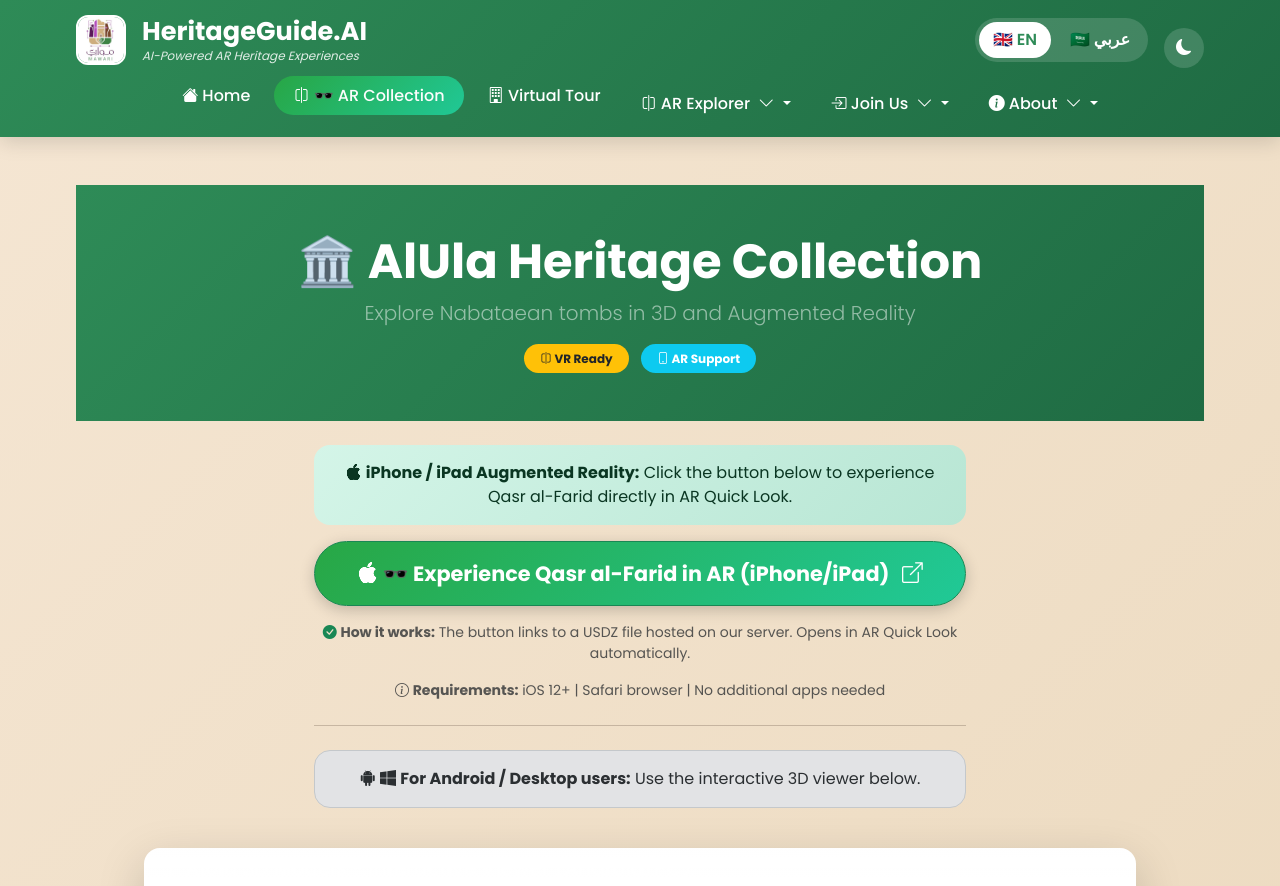
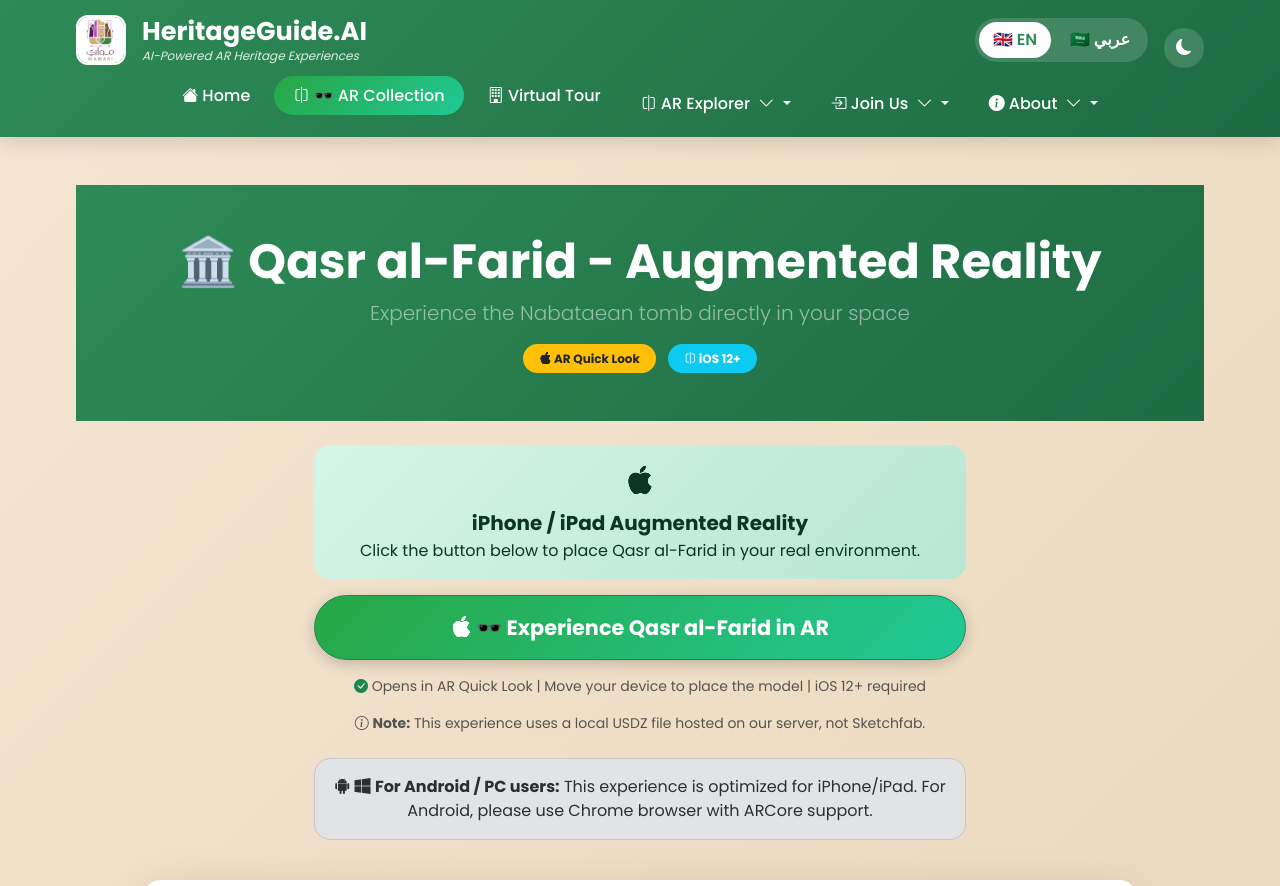
Before and after one commit to birowaad/mawari, a Flask app: page /ar-collection in a window 1280 px wide. Shown: the top 886 px of the page. Run offline with Flask 3, Linux system fonts and the light colour scheme; some libraries are stand-ins or nearby versions.

Commit message:
Update ar_collection.html

```diff
--- a/Mawarii/app/templates/ar_collection.html
+++ b/Mawarii/app/templates/ar_collection.html
@@ -5,175 +5,116 @@
     <!-- Hero Section -->
     <div class="text-center py-5" style="background: linear-gradient(135deg, #2E8B57, #1F6B43);">
         <h1 class="display-5 fw-bold text-white">
-            🏛️ {% if current_lang == 'en' %}AlUla Heritage Collection{% else %}مجموعة العلا التراثية{% endif %}
+            🏛️ {% if current_lang == 'en' %}Qasr al-Farid - Augmented Reality{% else %}قصر الفريد - الواقع المعزز{% endif %}
         </h1>
         <p class="text-white-50 lead">
-            {% if current_lang == 'en' %}Explore Nabataean tombs in 3D and Augmented Reality{% else %}استكشف المقابر النبطية بتقنية ثلاثية الأبعاد والواقع المعزز{% endif %}
+            {% if current_lang == 'en' %}Experience the Nabataean tomb directly in your space{% else %}جرب المقبرة النبطية مباشرة في مكانك{% endif %}
         </p>
         <div class="mt-3">
             <span class="badge bg-warning text-dark rounded-pill px-3 py-2 me-2">
-                <i class="bi bi-vr"></i> VR Ready
+                <i class="bi bi-apple"></i> AR Quick Look
             </span>
             <span class="badge bg-info rounded-pill px-3 py-2">
-                <i class="bi bi-phone"></i> AR Support
+                <i class="bi bi-vr"></i> iOS 12+
             </span>
         </div>
     </div>
 
     <!-- =========================================================== -->
-    <!-- iOS AR BUTTON - USING LOCAL USDZ FILE (NO SKETCHFAB) -->
+    <!-- iOS AR BUTTON - LOCAL USDZ FILE ONLY (NO SKETCHFAB) -->
     <!-- =========================================================== -->
     <div class="container my-4">
         <div class="row justify-content-center">
             <div class="col-md-8">
 
-                <!-- AR Info Alert -->
+                <!-- Info Alert -->
                 <div class="alert alert-success text-center rounded-4 mb-3" style="background: linear-gradient(135deg, #d4f5e8, #b8e6d4); border: none;">
-                    <i class="bi bi-apple"></i>
-                    {% if current_lang == 'en' %}
-                    <strong>iPhone / iPad Augmented Reality:</strong> Click the button below to experience Qasr al-Farid directly in AR Quick Look.
-                    {% else %}
-                    <strong>الواقع المعزز لأجهزة iPhone / iPad:</strong> اضغط الزر أدناه لتجربة قصر الفريد مباشرة في AR Quick Look.
-                    {% endif %}
+                    <i class="bi bi-apple fs-3"></i>
+                    <h5 class="mt-2 mb-1"><strong>iPhone / iPad Augmented Reality</strong></h5>
+                    <p class="mb-0">Click the button below to place Qasr al-Farid in your real environment.</p>
                 </div>
 
-                <!-- Main AR Button - Local USDZ File -->
+                <!-- Main AR Button - Local USDZ File Only -->
                 <div class="d-grid gap-2">
                     <a href="{{ url_for('static', filename='models/qasr_al_farid.usdz') }}"
                        rel="ar"
                        class="btn btn-success btn-lg rounded-pill py-3"
                        style="background: linear-gradient(135deg, #28a745, #20c997); font-size: 1.3rem; font-weight: bold; box-shadow: 0 4px 15px rgba(0,0,0,0.2);">
                         <i class="bi bi-apple"></i> 🕶️
-                        {% if current_lang == 'en' %}Experience Qasr al-Farid in AR (iPhone/iPad){% else %}جرب قصر الفريد بالواقع المعزز (iPhone/iPad){% endif %}
-                        <i class="bi bi-box-arrow-up-right ms-2"></i>
+                        {% if current_lang == 'en' %}Experience Qasr al-Farid in AR{% else %}جرب قصر الفريد بالواقع المعزز{% endif %}
                     </a>
                 </div>
 
-                <!-- Instructions for iOS -->
+                <!-- Instructions -->
                 <div class="text-center mt-3">
                     <p class="small text-muted">
                         <i class="bi bi-check-circle-fill text-success"></i>
                         {% if current_lang == 'en' %}
-                        <strong>How it works:</strong> The button links to a USDZ file hosted on our server. Opens in AR Quick Look automatically.
+                        Opens in AR Quick Look | Move your device to place the model | iOS 12+ required
                         {% else %}
-                        <strong>كيف يعمل:</strong> الزر يرتبط بملف USDZ مستضاف على خادمنا. يفتح تلقائياً في AR Quick Look.
+                        يفتح في AR Quick Look | حرك جهازك لوضع المجسم | يتطلب iOS 12+
                         {% endif %}
                     </p>
                     <p class="small text-muted">
                         <i class="bi bi-info-circle"></i>
                         {% if current_lang == 'en' %}
-                        <strong>Requirements:</strong> iOS 12+ | Safari browser | No additional apps needed
+                        <strong>Note:</strong> This experience uses a local USDZ file hosted on our server, not Sketchfab.
                         {% else %}
-                        <strong>المتطلبات:</strong> iOS 12+ | متصفح Safari | لا يحتاج تطبيقات إضافية
+                        <strong>ملاحظة:</strong> هذه التجربة تستخدم ملف USDZ محلي مستضاف على خادمنا، وليس من Sketchfab.
                         {% endif %}
                     </p>
                 </div>
 
-                <!-- Alternative Viewer for Android/Desktop -->
-                <hr class="my-4">
-                <div class="alert alert-secondary text-center rounded-4 mb-3">
+                <!-- Warning for Android/PC users -->
+                <div class="alert alert-secondary text-center rounded-4 mt-4">
                     <i class="bi bi-android2"></i> <i class="bi bi-windows"></i>
                     {% if current_lang == 'en' %}
-                    <strong>For Android / Desktop users:</strong> Use the interactive 3D viewer below.
+                    <strong>For Android / PC users:</strong> This experience is optimized for iPhone/iPad. For Android, please use Chrome browser with ARCore support.
                     {% else %}
-                    <strong>لمستخدمي Android / الكمبيوتر:</strong> استخدم العارض التفاعلي ثلاثي الأبعاد أدناه.
+                    <strong>لمستخدمي Android / الكمبيوتر:</strong> هذه التجربة محسّنة لـ iPhone/iPad. لمستخدمي Android، يرجى استخدام متصفح Chrome مع دعم ARCore.
                     {% endif %}
                 </div>
 
                 <!-- Huawei/Honor Warning Container -->
-                <div id="huawei-ar-warning" class="mt-2"></div>
+                <div id="huawei-warning" class="mt-2"></div>
             </div>
         </div>
     </div>
 
     <!-- =========================================================== -->
-    <!-- 3D Model Viewer - Alternative for Android/Desktop (Sketchfab) -->
+    <!-- PREVIEW OF THE 3D MODEL (Static Image - Not Interactive) -->
     <!-- =========================================================== -->
     <div class="container my-4">
         <div class="card shadow-lg border-0 rounded-4 overflow-hidden">
             <div class="card-header bg-gradient" style="background: linear-gradient(135deg, #DAA520, #B8860B);">
                 <h5 class="mb-0 text-white">
-                    <i class="bi bi-vr"></i>
-                    {% if current_lang == 'en' %}AlUla 3D Models - Interactive Viewer (Android/PC){% else %}عارض النماذج ثلاثية الأبعاد للعلا (Android/PC){% endif %}
+                    <i class="bi bi-building"></i>
+                    {% if current_lang == 'en' %}About Qasr al-Farid{% else %}عن قصر الفريد{% endif %}
                 </h5>
             </div>
-            <div class="card-body p-0">
-                <div id="modelViewerContainer" style="position: relative; width: 100%; height: 60vh; min-height: 450px; background: #0a0a0a;">
-
-                    <!-- Sketchfab Playlist Embed (fallback for non-iOS) -->
-                    <iframe
-                        id="sketchfabIframe"
-                        src="https://sketchfab.com/playlists/embed?collection=80ef67b9a7314be0baf0335152d5a25a&autostart=1&ui_controls=1&ui_infos=1&ui_stop=1&ui_watermark=0&ui_related=0&ui_inspector=0&ui_settings=0&ui_annotations=1&ui_vr=1"
-                        title="AlUla Heritage Collection - 3D Models"
-                        frameborder="0"
-                        allowfullscreen
-                        mozallowfullscreen="true"
-                        webkitallowfullscreen="true"
-                        allow="autoplay; fullscreen; xr-spatial-tracking; vr"
-                        style="width: 100%; height: 100%; border: none; background: #0a0a0a;">
-                    </iframe>
-
-                    <!-- Info Badge -->
-                    <div class="position-absolute bottom-0 start-0 m-3">
-                        <span class="badge bg-dark bg-opacity-75 text-warning rounded-pill px-3 py-2" style="backdrop-filter: blur(8px);">
-                            <i class="bi bi-vr"></i> 🕶️ {% if current_lang == 'en' %}VR Ready - Click headset icon{% else %}يدعم الواقع الافتراضي - اضغط أيقونة السماعة{% endif %}
-                        </span>
+            <div class="card-body text-center">
+                <div class="row align-items-center">
+                    <div class="col-md-6">
+                        <img src="{{ url_for('static', filename='images/qasr_preview.jpg') }}"
+                             alt="Qasr al-Farid"
+                             class="img-fluid rounded-3"
+                             style="max-height: 250px; width: auto;"
+                             onerror="this.src='https://via.placeholder.com/300x200?text=Qasr+al-Farid'">
                     </div>
-                </div>
-            </div>
-        </div>
-
-        <!-- Viewer Instructions -->
-        <div class="text-center mt-3">
+                    <div class="col-md-6 text-start">
+                        <h4 class="text-warning">🏛️ Qasr al-Farid</h4>
                         <p class="small text-muted">
-                <i class="bi bi-hand-index-thumb"></i>
                             {% if current_lang == 'en' %}
-                Drag to rotate | Pinch to zoom | Click VR button (headset icon) for immersive VR experience
+                            Also known as "The Lonely Castle," this magnificent tomb is carved entirely from a single sandstone monolith.
+                            It dates back to the 1st century CE and is located at Hegra (Mada'in Salih), Saudi Arabia's first UNESCO World Heritage Site.
                             {% else %}
-                اسحب لتدوير | اقرص للتكبير | اضغط زر VR (أيقونة السماعة) لتجربة VR غامرة
+                            يُعرف أيضاً باسم "القصر الوحيد"، هذا المقبرة الرائعة منحوتة بالكامل من كتلة واحدة من الحجر الرملي.
+                            يعود تاريخها إلى القرن الأول الميلادي وتقع في الحجر (مدائن صالح)، أول موقع تراث عالمي لليونسكو في المملكة العربية السعودية.
                             {% endif %}
                         </p>
-        </div>
-    </div>
-
-    <!-- =========================================================== -->
-    <!-- HERITAGE SITES INFO CARDS -->
-    <!-- =========================================================== -->
-    <div class="container my-5">
-        <div class="row g-4">
-            <div class="col-md-4">
-                <div class="card h-100 border-0 shadow-sm rounded-4">
-                    <div class="card-body text-center">
-                        <div class="bg-warning bg-opacity-10 rounded-circle d-inline-flex p-3 mb-3">
-                            <i class="bi bi-building fs-1 text-warning"></i>
-                        </div>
-                        <h5 class="fw-bold">🏛️ Qasr al-Farid</h5>
-                        <p class="small text-muted">The Lonely Castle | 1st Century CE | Hegra</p>
                         <span class="badge bg-secondary">Nabataean Tomb</span>
-                    </div>
-                </div>
-            </div>
-            <div class="col-md-4">
-                <div class="card h-100 border-0 shadow-sm rounded-4">
-                    <div class="card-body text-center">
-                        <div class="bg-success bg-opacity-10 rounded-circle d-inline-flex p-3 mb-3">
-                            <i class="bi bi-tree-fill fs-1 text-success"></i>
-                        </div>
-                        <h5 class="fw-bold">🗿 Hegra Tombs</h5>
-                        <p class="small text-muted">Nabataean Necropolis | UNESCO World Heritage</p>
-                        <span class="badge bg-secondary">UNESCO Site</span>
-                    </div>
-                </div>
-            </div>
-            <div class="col-md-4">
-                <div class="card h-100 border-0 shadow-sm rounded-4">
-                    <div class="card-body text-center">
-                        <div class="bg-secondary bg-opacity-10 rounded-circle d-inline-flex p-3 mb-3">
-                            <i class="bi bi-mountain fs-1 text-secondary"></i>
-                        </div>
-                        <h5 class="fw-bold">📜 Jabal Ikmah</h5>
-                        <p class="small text-muted">Open Library of Inscriptions | Ancient Writings</p>
-                        <span class="badge bg-secondary">Archaeological Site</span>
+                        <span class="badge bg-info ms-1">1st Century CE</span>
+                        <span class="badge bg-warning ms-1">UNESCO</span>
                     </div>
                 </div>
             </div>
@@ -181,7 +122,7 @@
     </div>
 
     <!-- =========================================================== -->
-    <!-- QR CODE SECTION -->
+    <!-- QR CODE SECTION - SHORT URL -->
     <!-- =========================================================== -->
     <div class="container my-4">
         <div class="row justify-content-center">
@@ -193,10 +134,12 @@
                             {% if current_lang == 'en' %}Scan to View on Mobile{% else %}امسح QR للعرض على الجوال{% endif %}
                         </h5>
                         <div class="d-flex justify-content-center">
-                            <img id="qrCode" src="https://chart.googleapis.com/chart?chs=180x180&cht=qr&chl=https://mawari-1hif.onrender.com/ar-collection&choe=UTF-8" alt="QR Code" style="width: 140px; height: 140px;">
+                            <img src="https://api.qrserver.com/v1/create-qr-code/?size=180x180&data=https://mawari-1hif.onrender.com/a&choe=UTF-8"
+                                 alt="QR Code"
+                                 style="width: 150px; height: 150px;">
                         </div>
                         <p class="small text-muted mt-3 mb-0">
-                            📱 {% if current_lang == 'en' %}Scan with your phone camera to open this page{% else %}امسح الرمز بكاميرا هاتفك لفتح هذه الصفحة{% endif %}
+                            📱 {% if current_lang == 'en' %}Scan with your iPhone camera to open AR experience{% else %}امسح الرمز بكاميرا iPhone لفتح تجربة الواقع المعزز{% endif %}
                         </p>
                     </div>
                 </div>
@@ -205,44 +148,30 @@
     </div>
 </div>
 
-<!-- =========================================================== -->
-<!-- JAVASCRIPT -->
-<!-- =========================================================== -->
 <script>
-    // ============================================================
-    // كشف وتوجيه مستخدمي أجهزة Huawei / Honor
-    // ============================================================
-    function detectHuaweiARSupport() {
-        const userAgent = navigator.userAgent;
-        const isHuawei = /huawei/i.test(userAgent);
-        const isHonor = /honor/i.test(userAgent);
-
-        if (isHuawei || isHonor) {
-            const message = `
-                <div class="alert alert-warning text-center" style="border-right: 4px solid #ffc107; background: #fff8e7;">
-                    <i class="bi bi-exclamation-triangle-fill" style="color: #ffc107;"></i>
+    // كشف أجهزة Huawei/Honor
+    function detectHuawei() {
+        const ua = navigator.userAgent;
+        if (/huawei|honor/i.test(ua)) {
+            const warning = document.getElementById('huawei-warning');
+            if (warning) {
+                warning.innerHTML = `
+                    <div class="alert alert-warning text-center mt-3">
+                        <i class="bi bi-exclamation-triangle-fill"></i>
                         <strong>📱 لأجهزة Huawei/Honor:</strong><br>
-                    لتجربة الواقع المعزز على iPhone، تأكد من تثبيت <strong>HUAWEI AR Engine</strong> من متجر AppGallery.
-                    <hr>
-                    <a href="https://consumer.huawei.com/en/support/ar-engine/" target="_blank" class="btn btn-sm btn-warning mt-1">
-                        <i class="bi bi-box-arrow-up-right"></i> معلومات عن AR Engine
-                    </a>
+                        لتجربة الواقع المعزز، تأكد من تثبيت <strong>HUAWEI AR Engine</strong> من متجر AppGallery.
+                        <a href="https://consumer.huawei.com/en/support/ar-engine/" target="_blank" class="btn btn-sm btn-warning ms-2 mt-1">المزيد</a>
                     </div>
                 `;
-            const container = document.getElementById('huawei-ar-warning');
-            if (container) container.innerHTML = message;
+            }
         }
     }
 
-    // Initialize on page load
     document.addEventListener('DOMContentLoaded', function() {
-        // Detect Huawei/Honor devices
-        detectHuaweiARSupport();
-
-        // Log successful load
-        console.log('🎉 AlUla Heritage Collection loaded');
-        console.log('📱 iOS users: Use GREEN button for direct AR (local USDZ file)');
-        console.log('📍 Local USDZ path: /static/models/qasr_al_farid.usdz');
+        detectHuawei();
+        console.log('🎉 Qasr al-Farid AR page loaded');
+        console.log('📱 Local USDZ file path: /static/models/qasr_al_farid.usdz');
+        console.log('🍎 For iPhone: Click the green button for AR Quick Look');
     });
 </script>
 {% endblock %}
```
Lines whose indentation alone changed are shown as unchanged.
